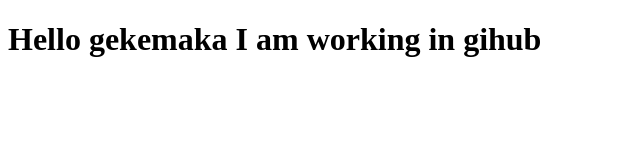
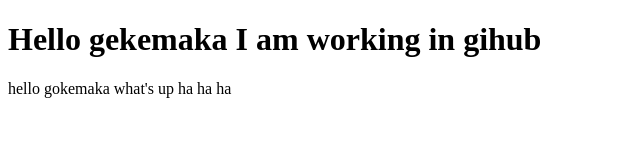
Before and after one commit to keerthana-1406/learn-git, a plain HTML site: page index.html in a window 1280 px wide. Shown: the whole page, without its empty margins (0-640 px from the left). Drawn offline with Linux system fonts and the light colour scheme.

Commit message:
index updated

```diff
--- a/index.html
+++ b/index.html
@@ -5,6 +5,6 @@
 </head>
 <body>
     <h1>Hello gekemaka I am working in gihub</h1>
-
+    <P>hello gokemaka what's up ha ha ha</P>
 </body>
 </html>
```
